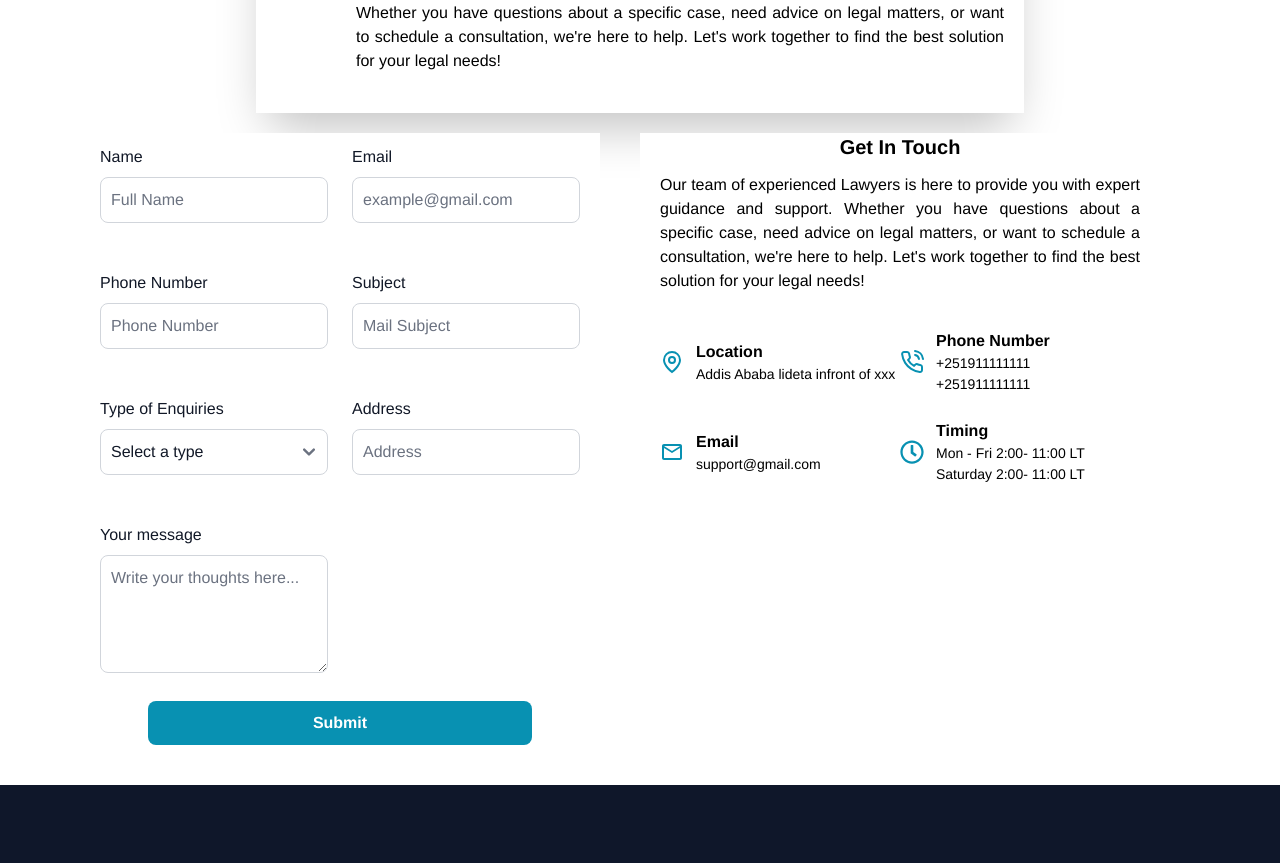
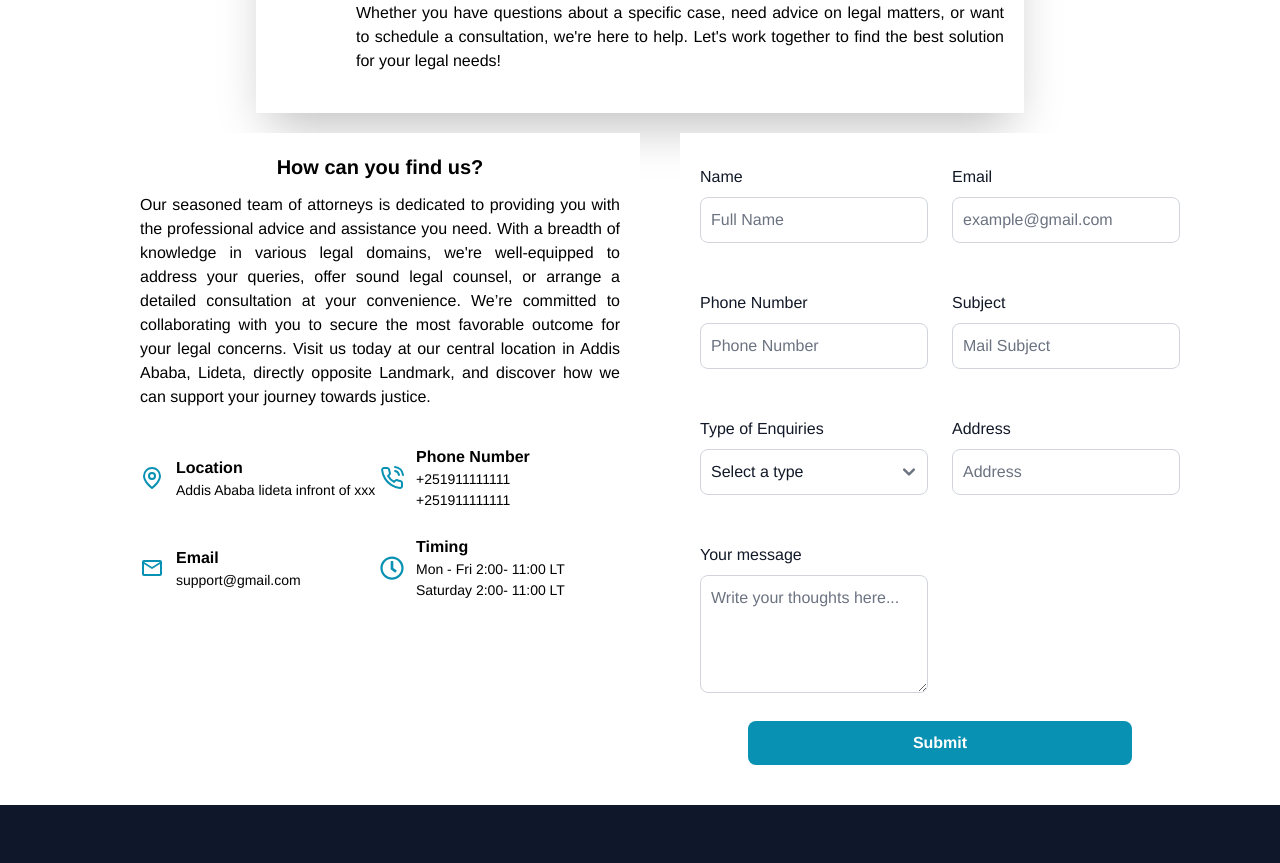
Before and after one commit to abenooo/lawyer_public_site, a Next.js app: page /contactUs in a window 1280 px wide. Shown: the part 523-1386 px from the top of the page. Built offline with nearby package versions, Linux system fonts and the light colour scheme.

Commit message:
Fix the contact us layout

```diff
--- a/components/ContactUs.jsx
+++ b/components/ContactUs.jsx
@@ -45,11 +45,59 @@ function ContactUs() {
 
   return (
     <div className="flex flex-col md:flex-row mb-4 lg:mx-20">
+       <div class="w-full bg-white h-full lg:mx-10 px-5">
+        <h1 className="mt-10 lg:mt-5 md:m-0 text-center font-semibold text-xl">
+          How can you find us?
+        </h1>
+        <p className="text-justify mt-3">
+          Our seasoned team of attorneys is dedicated to providing you with the
+          professional advice and assistance you need. With a breadth of
+          knowledge in various legal domains, we're well-equipped to address
+          your queries, offer sound legal counsel, or arrange a detailed
+          consultation at your convenience. We’re committed to collaborating
+          with you to secure the most favorable outcome for your legal concerns.
+          Visit us today at our central location in Addis Ababa, Lideta,
+          directly opposite Landmark, and discover how we can support your
+          journey towards justice.
+        </p>
+        <div className="my-6 md:grid grid-cols-2">
+          <div className="flex items-center gap-3 my-3">
+            <GrLocation className="text-2xl text-cyan-600" />
+            <div className="text-xs">
+              <p className="text-sm font-semibold">Location</p>
+              <p>Addis Ababa lideta infront of xxx</p>
+            </div>
+          </div>
+          <div className="flex items-center gap-3 my-3">
+            <FiPhoneCall className="text-2xl text-cyan-600" />
+            <div className="text-xs">
+              <p className="text-sm font-semibold">Phone Number</p>
+              <p>+251911111111</p>
+              <p>+251911111111</p>
+            </div>
+          </div>
+          <div className="flex items-center gap-3 my-3">
+            <MdOutlineEmail className="text-2xl text-cyan-600" />
+            <div>
+              <p className="text-sm font-semibold">Email</p>
+              <p className="text-xs">support@gmail.com</p>
+            </div>
+          </div>
+          <div className="flex items-center gap-3 my-3">
+            <FaRegClock className="text-2xl text-cyan-600" />
+            <div className="text-xs">
+              <p className="text-sm font-semibold">Timing</p>
+              <p>Mon - Fri 2:00- 11:00 LT</p>
+              <p>Saturday 2:00- 11:00 LT</p>
+            </div>
+          </div>
+        </div>
+      </div>
       <div className="w-full bg-white h-full px-5">
         <form ref={form} onSubmit={handleSubmit(sendEmail)}>
-          <div className="md:grid grid-cols-2 gap-6">
+          <div className="md:grid grid-cols-2 gap-6 lg:mt-5">
             {/* Name Field */}
-            <div className="my-3">
+            <div className="my-3 ">
               <label
                 htmlFor="name"
                 className="block mb-2 text-sm font-medium text-gray-900"
@@ -199,50 +247,7 @@ function ContactUs() {
           {result ? <p>Email successfully sent!</p> : null}
         </form>
       </div>
-      <div class="w-full bg-white h-full lg:mx-10 px-5">
-        <h1 className="mt-10 md:m-0 text-center font-semibold text-xl">
-          Get In Touch
-        </h1>
-        <p className="text-justify mt-3">
-          Our team of experienced Lawyers is here to provide you with expert
-          guidance and support. Whether you have questions about a specific
-          case, need advice on legal matters, or want to schedule a
-          consultation, we're here to help. Let's work together to find the best
-          solution for your legal needs!
-        </p>
-        <div className="my-6 md:grid grid-cols-2">
-          <div className="flex items-center gap-3 my-3">
-            <GrLocation className="text-2xl text-cyan-600" />
-            <div className="text-xs">
-              <p className="text-sm font-semibold">Location</p>
-              <p>Addis Ababa lideta infront of xxx</p>
-            </div>
-          </div>
-          <div className="flex items-center gap-3 my-3">
-            <FiPhoneCall className="text-2xl text-cyan-600" />
-            <div className="text-xs">
-              <p className="text-sm font-semibold">Phone Number</p>
-              <p>+251911111111</p>
-              <p>+251911111111</p>
-            </div>
-          </div>
-          <div className="flex items-center gap-3 my-3">
-            <MdOutlineEmail className="text-2xl text-cyan-600" />
-            <div>
-              <p className="text-sm font-semibold">Email</p>
-              <p className="text-xs">support@gmail.com</p>
-            </div>
-          </div>
-          <div className="flex items-center gap-3 my-3">
-            <FaRegClock className="text-2xl text-cyan-600" />
-            <div className="text-xs">
-              <p className="text-sm font-semibold">Timing</p>
-              <p>Mon - Fri 2:00- 11:00 LT</p>
-              <p>Saturday 2:00- 11:00 LT</p>
-            </div>
-          </div>
-        </div>
-      </div>
+
     </div>
   );
 }
```
